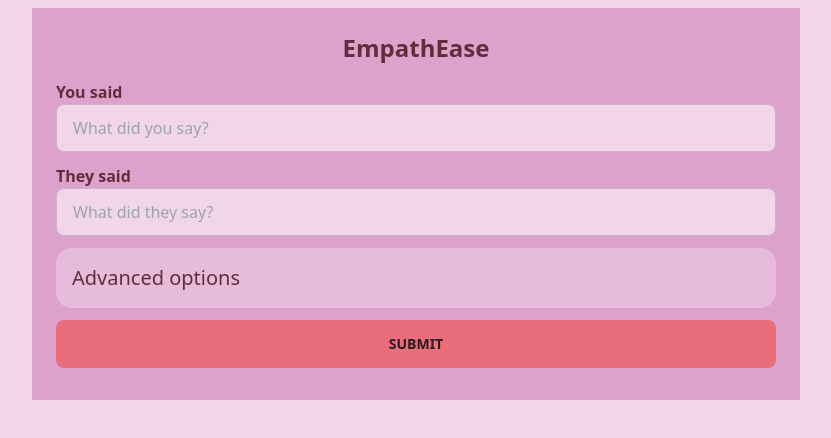
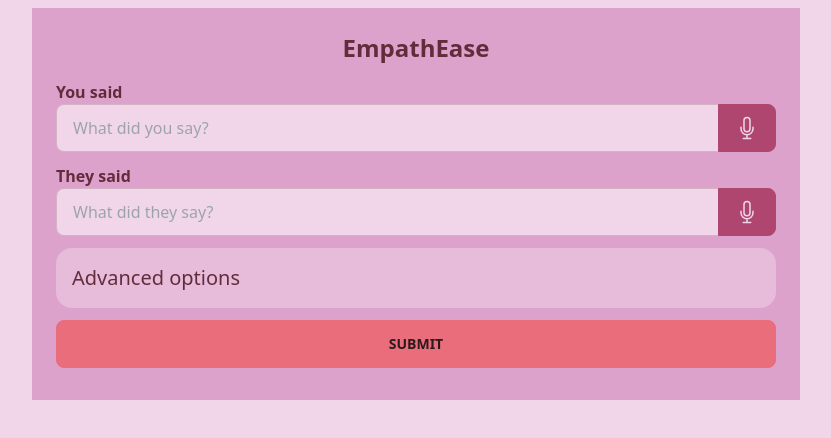
Before and after one commit to McCorsa/empathese, a SvelteKit app: page / in a window 1280 px wide. Shown: the top 438 px of the page, without its empty margins (224-1055 px from the left). Built offline with nearby package versions, Linux system fonts and the light colour scheme.

Commit message:
Added endpoint for dictation

```diff
--- a/src/routes/+page.svelte
+++ b/src/routes/+page.svelte
@@ -18,15 +18,101 @@
         sessionStorage.setItem("theySaid", theySaid);
         loading = true;
     }
+
+    let recordingYou = false;
+    let recordingThem = false;
+
+    let chunks = [];
+    let mediaRecorder: MediaRecorder;
+
+    const recordYou = () => {
+        if (!recordingYou) {
+            recordingYou = true;
+            // start recording in here
+            navigator.mediaDevices
+                .getUserMedia({audio: true})
+                .then((stream) => {
+                    mediaRecorder = new MediaRecorder(stream);
+
+                    mediaRecorder.start()
+
+                    mediaRecorder.onstop = async (e) => {
+                        const blob = new Blob(chunks, { type: "audio/ogg; codecs=opus" });
+                        chunks = [];
+                        const audioURL = URL.createObjectURL(blob);
+                        console.log(audioURL);
+
+                        const response = await fetch("/api/dictation", {
+                            method: "POST",
+                            body: audioURL,
+                            headers: {'content-type': 'plain/text'}
+                        })
+
+                        console.log(await response.text());
+                    }
+
+                    mediaRecorder.ondataavailable = (e) => {
+                        chunks.push(e.data);
+                    };
+                })
+                .catch((err) => {
+                    console.error(`The following error occurred: ${err}`);
+                });
+        }
+        else {
+            // handle stopping the recording
+            // when finished, set youSaid to result
+            mediaRecorder.stop();
+            recordingYou = false;
+        }
+    }
+
+    const recordThem = () => {
+        if (!recordingYou) {
+            recordingYou = true;
+            // start recording in here
+        }
+        else {
+            // handle stopping the recording
+            // when finished, set youSaid to result
+            recordingYou = false;
+        }
+    }
 </script>
 
 <AppBar title="EmpathEase" />
 
-<form method="POST" action="/result" class="my-2">
+<form method="POST" action="/result" class="my-2 flex flex-col">
     <label for="yourMessage" class="font-bold">You said</label>
-    <input name="yourMessage" type="text" class={`input input-bordered w-full mb-3`} placeholder="What did you say?" bind:value={youSaid} readonly={loading} />
+    <div class="join join-horizontal">
+        <input name="yourMessage" type="text" class={`input input-bordered w-full mb-3 join-item`} placeholder="What did you say?" bind:value={youSaid} readonly={loading} />
+        <button class={`btn join-item ${recordingYou ? 'btn-primary' : 'btn-neutral'}`} on:click|preventDefault={recordYou}>
+            {#if !recordingYou}
+                <svg xmlns="http://www.w3.org/2000/svg" fill="none" viewBox="0 0 24 24" stroke-width="1.5" stroke="currentColor" class="w-6 h-6">
+                    <path stroke-linecap="round" stroke-linejoin="round" d="M12 18.75a6 6 0 006-6v-1.5m-6 7.5a6 6 0 01-6-6v-1.5m6 7.5v3.75m-3.75 0h7.5M12 15.75a3 3 0 01-3-3V4.5a3 3 0 116 0v8.25a3 3 0 01-3 3z" />
+                </svg>
+            {:else}
+                <svg xmlns="http://www.w3.org/2000/svg" fill="none" viewBox="0 0 24 24" stroke-width="1.5" stroke="currentColor" class="w-6 h-6">
+                    <path stroke-linecap="round" stroke-linejoin="round" d="M5.25 7.5A2.25 2.25 0 017.5 5.25h9a2.25 2.25 0 012.25 2.25v9a2.25 2.25 0 01-2.25 2.25h-9a2.25 2.25 0 01-2.25-2.25v-9z" />
+                </svg>
+            {/if}
+        </button>
+    </div>
     <label for="theirMessage" class="font-bold">They said</label>
-    <input name="theirMessage" type="text" class={`input input-bordered w-full mb-3`} placeholder="What did they say?" bind:value={theySaid} readonly={loading} />
+    <div class="join join-horizontal">
+        <input name="theirMessage" type="text" class={`input input-bordered w-full mb-3 join-item`} placeholder="What did they say?" bind:value={theySaid} readonly={loading} />
+        <button class={`btn join-item ${recordingThem ? 'btn-primary' : 'btn-neutral'}`} on:click|preventDefault={recordThem}>
+            {#if !recordingThem}
+                <svg xmlns="http://www.w3.org/2000/svg" fill="none" viewBox="0 0 24 24" stroke-width="1.5" stroke="currentColor" class="w-6 h-6">
+                    <path stroke-linecap="round" stroke-linejoin="round" d="M12 18.75a6 6 0 006-6v-1.5m-6 7.5a6 6 0 01-6-6v-1.5m6 7.5v3.75m-3.75 0h7.5M12 15.75a3 3 0 01-3-3V4.5a3 3 0 116 0v8.25a3 3 0 01-3 3z" />
+                </svg>
+            {:else}
+                <svg xmlns="http://www.w3.org/2000/svg" fill="none" viewBox="0 0 24 24" stroke-width="1.5" stroke="currentColor" class="w-6 h-6">
+                    <path stroke-linecap="round" stroke-linejoin="round" d="M5.25 7.5A2.25 2.25 0 017.5 5.25h9a2.25 2.25 0 012.25 2.25v9a2.25 2.25 0 01-2.25 2.25h-9a2.25 2.25 0 01-2.25-2.25v-9z" />
+                </svg>
+            {/if}
+        </button>
+    </div>
     <div class="collapse bg-base-200 mb-3">
         <input type="checkbox" />
         <div class="collapse-title text-xl font-medium">
--- /dev/null
+++ b/src/routes/api/dictation/+server.ts
@@ -0,0 +1,7 @@
+import {error} from "@sveltejs/kit";
+import type { RequestHandler } from "./$types";
+
+export const POST: RequestHandler = async ({ url, request }) => {
+    const audioUrl = await request.text()
+    return new Response(String(audioUrl));
+}
```
